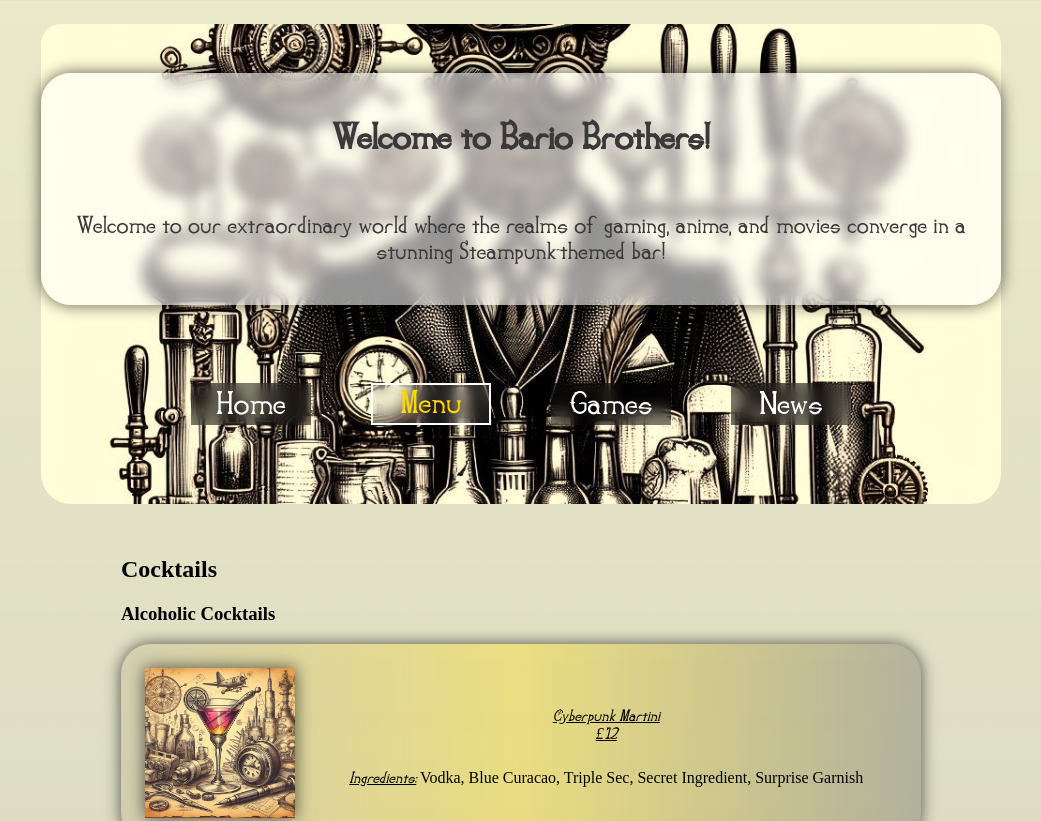
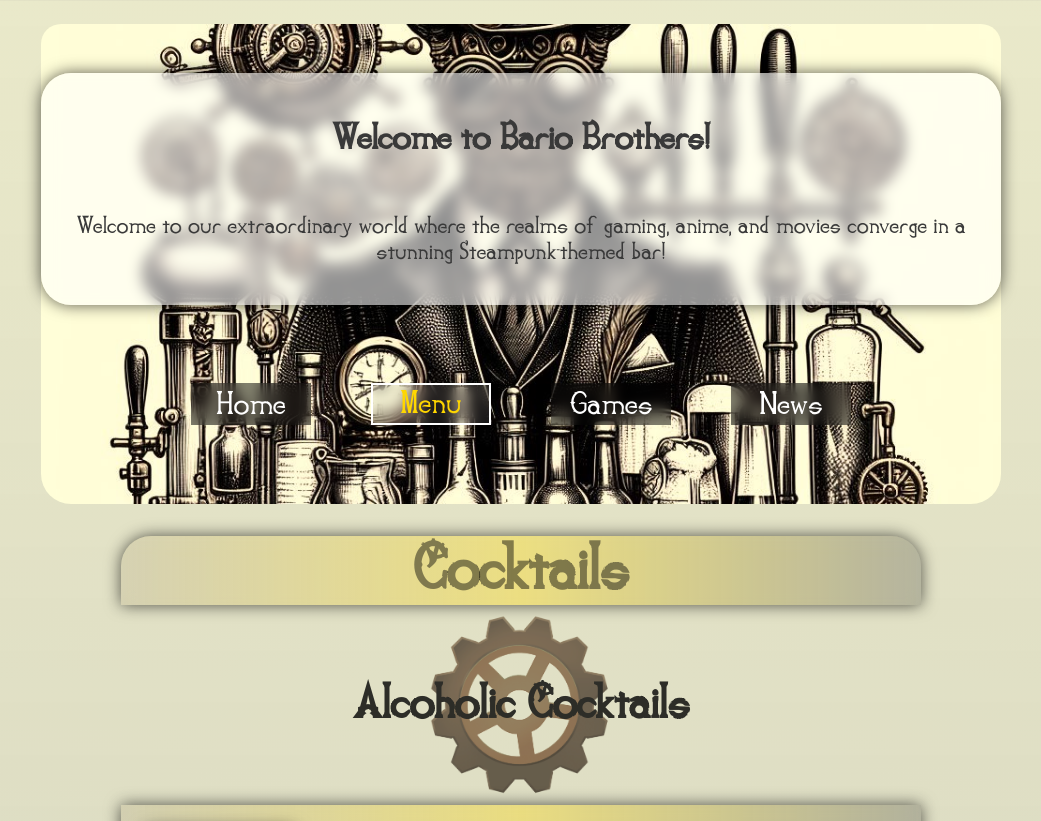
Before and after one commit to kugkrisz88/project1v2, a plain HTML site: page menu.html in a window 1280 px wide. Shown: the top 821 px of the page, without its empty margins (119-1160 px from the left). Drawn offline with Linux system fonts and the light colour scheme.

Commit message:
Commit 24 : Menu header, picture Add. Menu cards Modify, Style Add. Media screen Add.

```diff
--- a/css/style.css
+++ b/css/style.css
@@ -205,6 +205,7 @@ body.news .heading_container {
   em {
     font-family: gearfont;
     text-decoration: underline;
+    font-size: 1.2rem;
   }
   .footer_socialm_spacing {
     margin-top: 20px;
@@ -253,7 +254,7 @@ body.news .heading_container {
     max-width: 800px;
 
 }
-.pricing_card_left {
+.pricing_card_left , .pricing_card_left_topcut{
     background:linear-gradient(90deg , rgba(121, 91, 30, 0.114) , rgba(255, 217, 0, 0.344) , rgba(0, 0, 0, 0.201));
 
     backdrop-filter: blur(7px);
@@ -264,6 +265,9 @@ body.news .heading_container {
     padding: 24px;
     margin-bottom: 30px;
     flex-direction: row;
+}
+.pricing_card_left_topcut {
+    border-radius: 0px 0px 30px 30px;
 }
 .pricing_image {
     max-width: 20%;
@@ -293,11 +297,42 @@ body.news .heading_container {
 .pricing_block {
     margin-bottom: -10px;
 }
+.menu_font_background {
+    background-image: url(../image/bbgear.png);
+    background-size: 200px; /* Adjusts the background image to cover the entire element */
+    background-position: center center; /* Centers the background image */
+    background-repeat: no-repeat;
+    min-height: 200px; /* Adjust the minimum height as needed */
+    opacity: 80%;
+}
+.menu_font_properties_h3 {
+    color: rgb(0, 0, 0);
+    font-family: gearfont;
+    text-align: center;
+    font-size: 3rem;
+    display: flex;
+    flex-direction: column;
+    line-height: 200px;
+    margin-top: 0px;
+    margin-bottom: 0px;
+}
+.menu_font_properties_h2 {
+    color:rgba(0, 0, 0, 0.448);
+    font-family: gearfont;
+    text-align: center;
+    font-size: 4rem;
+    background:linear-gradient(90deg , rgba(121, 91, 30, 0.114) , rgba(255, 217, 0, 0.344) , rgba(0, 0, 0, 0.201));
+    backdrop-filter: blur(7px);
+    box-shadow: 0px 0px 16px 0px rgba(0, 0, 0, 0.645);
+    border-radius: 30px 30px 0px 0px;
+    margin-bottom: 0px;
+    margin-top: 0px;
+}
 @media screen and (max-width: 767px) {
     .pricing_items {
         padding: 30px 15px;
     }
-    .pricing_card_left {
+    .pricing_card_left , .pricing_card_left_topcut {
         flex-direction: column;
         align-items: center;
     }
@@ -312,7 +347,7 @@ body.news .heading_container {
     .item_container {
         max-width: none;
     }
-    .pricing_card_left {
+    .pricing_card_left , .pricing_card_left_topcut{
         padding: 15px;
     }
     .pricing_details {
@@ -322,4 +357,8 @@ body.news .heading_container {
     .pricing_block {
         margin-bottom: 10px;
     }
+    .menu_font_properties_h3 , .menu_font_background {
+        font-size: 2.5rem;
+
+    }
 }
--- a/menu.html
+++ b/menu.html
@@ -21,12 +21,14 @@
         </nav>
     </heading>
     <main>
-        <h2>Cocktails</h2>
-        <h3>Alcoholic Cocktails</h3>
+        <h2 class="menu_font_properties_h2">Cocktails</h2>
+        <div class="menu_font_background">
+        <h3 class="menu_font_properties_h3">Alcoholic Cocktails</h3>
+        </div>
         <div class="pricing_items">
 
             <div class="item_container">
-                <div class="pricing_card_left">
+                <div class="pricing_card_left_topcut">
                     <img src="./image/cyberpunk_martini.jpg" loading="lazy" alt="Cyberpunk Martini cocktail preview" class="pricing_image">
                     <div class="pricing_content">
                         <em>Cyberpunk Martini</em>
@@ -162,10 +164,12 @@
                 </div>
             </div>
         </div>
-            <h3>Non-Alcoholic Cocktails</h3>
+        <div class="menu_font_background">
+            <h3 class="menu_font_properties_h3">Non-Alcoholic Cocktails</h3>
+            </div>
         <div class="pricing_items">
             <div class="item_container">
-                <div class="pricing_card_left">
+                <div class="pricing_card_left_topcut">
                     <img src="./image/virtual_lemonade.jpg" loading="lazy" alt="Virtual Lemonade cocktail preview" class="pricing_image">
                     <div class="pricing_content">
                         <em>Virtual Lemonade</em>
```
Also changed, not shown: Commit.txt, image/bbgear.png (added).
